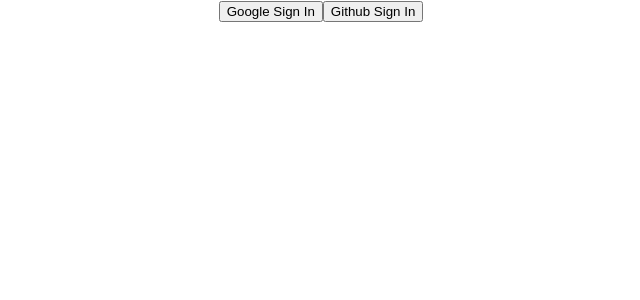
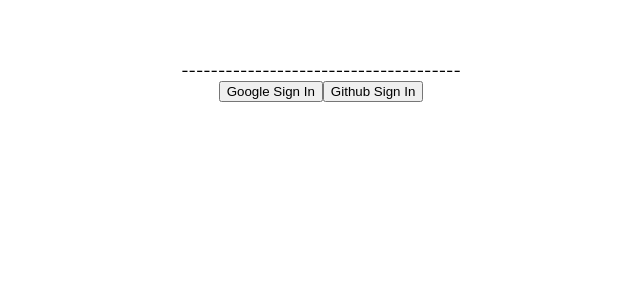
Before and after one commit to aaaasif/simple-firebase-authentication, a React (Create React App) app: page / in a window 1280 px wide. Shown: the top 300 px of the page, without its empty margins (319-959 px from the left). Built offline with nearby package versions, Linux system fonts and the light colour scheme.

Commit message:
js added

```diff
--- a/src/App.js
+++ b/src/App.js
@@ -51,6 +51,9 @@
   return (
     <div className="App">
 
+
+      <br /><br /><br />
+      <div>--------------------------------------</div>
       {!user.name ?
         <div>
           <button onClick={handleGoogleSignIn}>Google Sign In</button>
```
